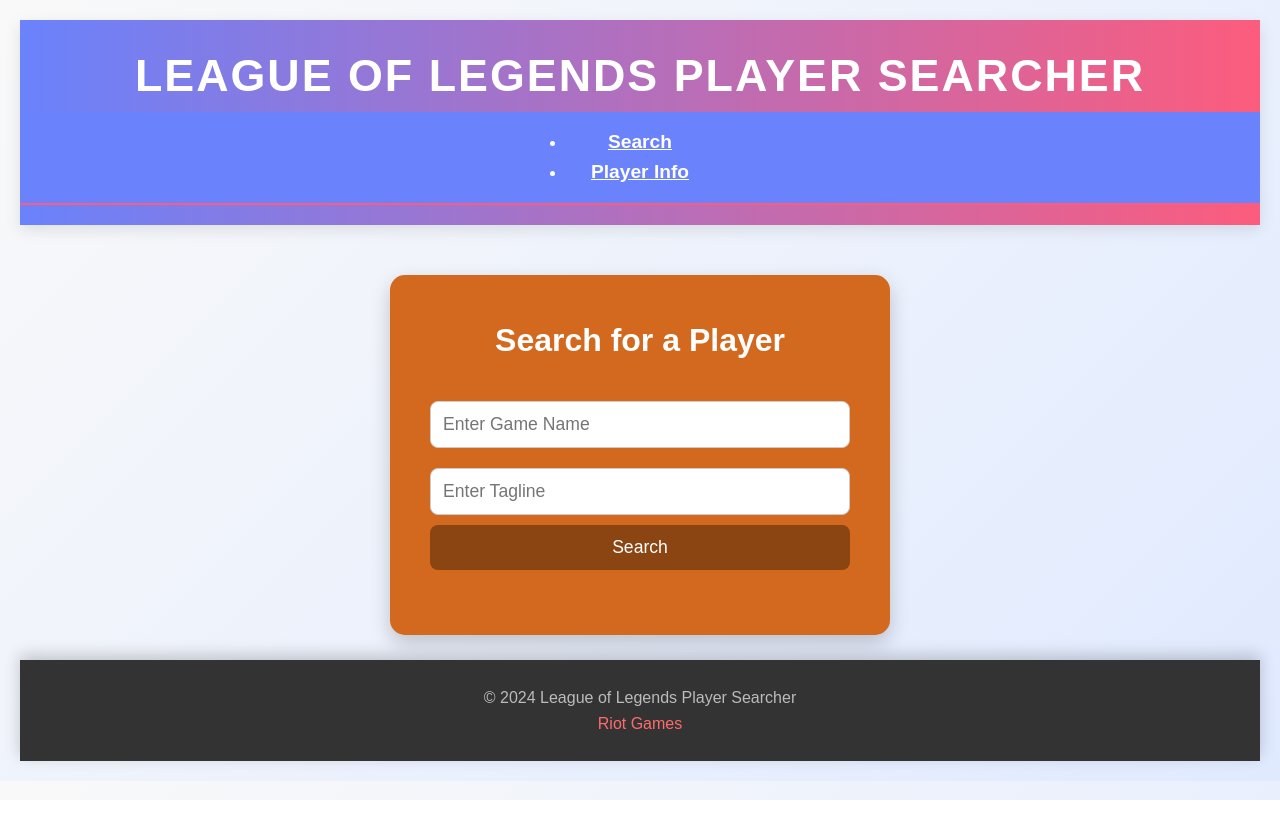
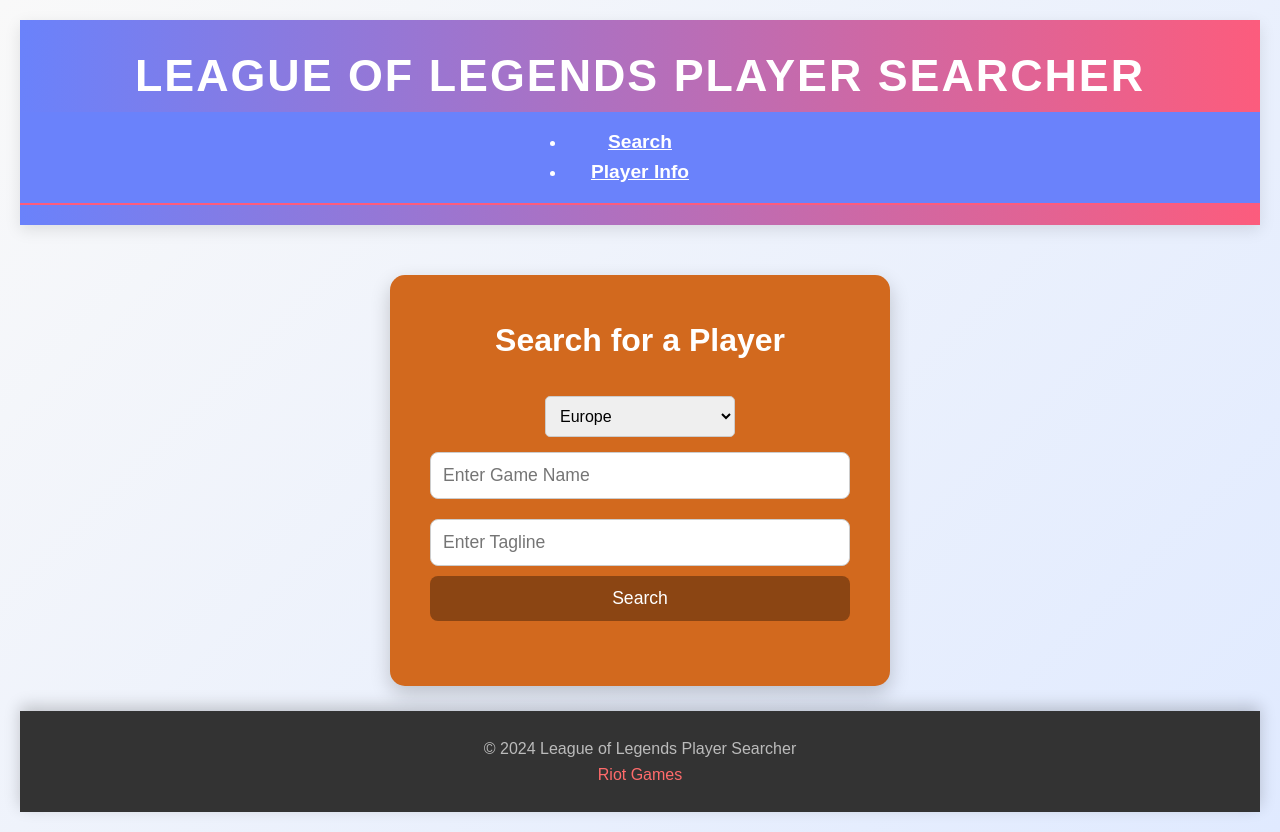
Before and after one commit to KHW2019/LeagueSeacher, a React (Vite) app in the folder frontend/: page / in a window 1280 px wide. Before the commit the page ends 800 px from the top, so only its background shows below. Built offline with nearby package versions, Linux system fonts and the light colour scheme.

Commit message:
added a region selection pool and loading icon for debug

```diff
--- a/frontend/src/App.css
+++ b/frontend/src/App.css
@@ -169,6 +169,15 @@
   background-color: #d0d0d0;
 }
 
+/* Dropdown Menu Styling*/
+.region-select{
+  padding: 10px;
+  margin: 5px;
+  font-size: 1em;
+  border: 1px solid #ccc;
+  border-radius: 5px;
+  width: calc(50% - 20px)
+}
 /* Error Message Styling */
 .error {
   color: red;
--- a/frontend/src/App.tsx
+++ b/frontend/src/App.tsx
@@ -7,8 +7,9 @@
 function App() {
   const [playerData, setPlayerData] = useState<PlayerData | null>(null);
   const [error, setError] = useState<string | null>(null);
+  const [isLoading, setIsLoading] = useState<boolean>(false);
 
-  const handleSearch = async (gameName: string, tagLine: string) => {
+  const handleSearch = async (region: string, gameName: string, tagLine: string) => {
     // Basic validation
     if (!gameName || !tagLine) {
       setError('Game name and tag line are required.');
@@ -20,10 +21,14 @@
       return;
     }
 
+    setIsLoading(true);
+    setError(null);
+    setPlayerData(null);
+
     try {
-      const response = await axios.get(`http://localhost:5000/api/riot/player/${gameName}/${tagLine}`);
+      const response = await axios.get(`http://localhost:5000/api/riot/player/${region}/${gameName}/${tagLine}`);
       setPlayerData(response.data);
-      setError(null); // Clear previous errors
+
     } catch (err: any) {
       // Handle specific errors
       if (err.response) {
@@ -31,7 +36,9 @@
       } else {
         setError('An unexpected error occurred. Please try again later.');
       }
-      setPlayerData(null); // Clear player data on error
+    }
+    finally{
+      setIsLoading(false);
     }
   };
 
@@ -55,7 +62,7 @@
         </nav>
       </header>
       <main id="search">
-        <PlayerSearch onSearch={handleSearch} playerData={playerData} error={error} />
+        <PlayerSearch onSearch={handleSearch} playerData={playerData} error={error} isLoading={isLoading}/>
       </main>
       <footer className="footer">
         <p>&copy; 2024 League of Legends Player Searcher</p>
--- a/frontend/src/PlayerSearcher.tsx
+++ b/frontend/src/PlayerSearcher.tsx
@@ -1,24 +1,37 @@
 import React, { useState } from 'react';
 
 interface PlayerSearchProps {
-  onSearch: (gameName: string, tagLine: string) => void;
+  onSearch: (region: string, gameName: string, tagLine: string) => void;
   playerData: any;
   error: string | null;
+  isLoading: boolean;
 }
 
-const PlayerSearch: React.FC<PlayerSearchProps> = ({ onSearch, playerData, error }) => {
+const PlayerSearch: React.FC<PlayerSearchProps> = ({ onSearch, playerData, error, isLoading }) => {
+  const [region, setRegion] = useState('europe');
   const [gameName, setGameName] = useState('');
   const [tagLine, setTagLine] = useState('');
 
   const handleSubmit = (e: React.FormEvent) => {
     e.preventDefault();
-    onSearch(gameName, tagLine);
+    onSearch(region, gameName, tagLine);
   };
 
   return (
     <div className="player-searcher">
       <h2>Search for a Player</h2>
       <form className="input-group" onSubmit={handleSubmit}>
+        <select
+          value={region}
+          onChange={(e)=> setRegion(e.target.value)}
+          className="region-select"
+        >
+          <option value="americas">Americans</option>
+          <option value="europe">Europe</option>
+          <option value="asia">Asia</option>
+          <option value="sea">SEA</option>
+
+        </select>
         <input
           type="text"
           placeholder="Enter Game Name"
@@ -33,6 +46,10 @@
         />
         <button type="submit">Search</button>
       </form>
+
+      {/* display loading icon when searching*/}
+      {isLoading && <div className="loading_icon">loading...</div>}
+
       {error && <p className="error">{error}</p>}
       {playerData && (
         <div className="player-info">
```
Also changed, not shown: 2 other files (tests, documents, lock files or other folders).
